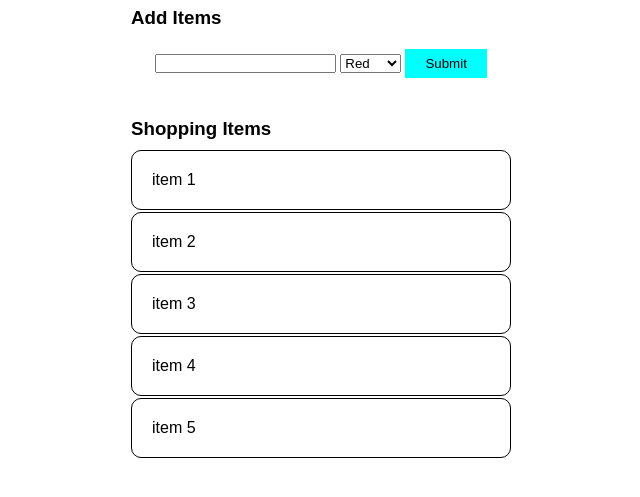
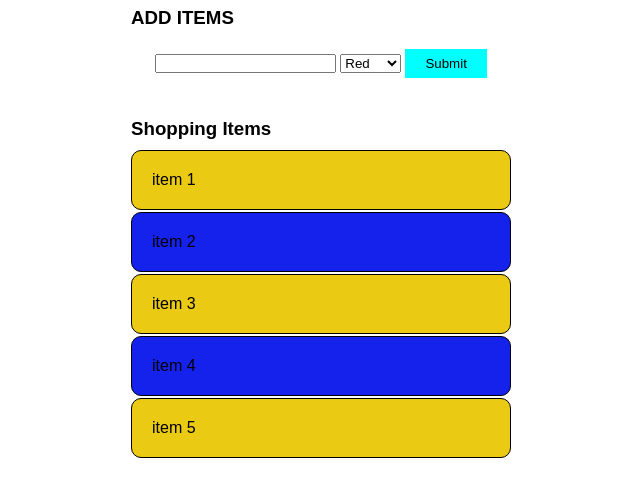
Before and after one commit to udaraayeshan/JAVASCRIPT, a plain HTML site: page 21. Javascript Document Object Model (DOM)/index.html in a window 1280 px wide. Shown: the part 43-540 px from the top of the page, without its empty margins (319-959 px from the left). Drawn offline with Linux system fonts and the light colour scheme.

Commit message:
htmlupdate2 and script1

```diff
--- a/21. Javascript Document Object Model (DOM)/index.html
+++ b/21. Javascript Document Object Model (DOM)/index.html
@@ -3,8 +3,7 @@
 <head>
     <meta charset="UTF-8">
     <meta http-equiv="X-UA-Compatible" content="IE=edge">
-    <meta name="viewport" content="width=device-width, initial-scale=1.0">
-    <title>Document</title>
+    <title>DOM</title>
     <style>
         /*Reset*/
          *{
@@ -70,6 +69,7 @@
 
 
     </style>
+
 </head>
 <body>
     <!--Navigation-->
@@ -80,7 +80,7 @@
     <!-- container -->
     <div class="container">
         <div class="frm">
-           <h3 id="frmt">Add Items</h3>
+        <h3 style="text-transform:uppercase" id="frmt">Add Items</h3>
            <form action="">
                <input type="text">
                <select>
@@ -95,15 +95,17 @@
         <div class="list">
             <h3>Shopping Items</h3>
             <ul id="li-items">
-              <li>item 1</li>
-              <li>item 2</li>
-              <li>item 3</li>
-              <li>item 4</li>
-              <li>item 5</li>
+              <li class="items">item 1</li>
+              <li class="items">item 2</li>
+              <li class="items">item 3</li>
+              <li class="items">item 4</li>
+              <li class="items">item 5</li>
            </ul>
 
         </div>
     </div>
 
+    <!-- external JS -->
+    <script src="./script1.js"></script>
 </body>
 </html>
--- /dev/null
+++ b/21. Javascript Document Object Model (DOM)/script1.js
@@ -0,0 +1,204 @@
+// -------------------------------------------
+// -------Select & Update DOM Elements--------
+// -------------------------------------------
+
+
+// ---Examine the document object---
+
+
+
+// --Get Properties--
+// console.dir(document);
+// console.log(document.URL);
+// console.log(document.charset);
+// console.log(document.lastModified);
+// console.log(document.title);
+// console.log(document.doctype);
+
+// console.log(document.head);
+// console.log(document.body);
+
+// console.log(document.all);
+// console.log(document.all[11]);
+
+
+
+// console.log(document.forms[0][1]);
+// console.log(document.links);
+// console.log(document.images);
+
+// // --Change values--
+// console.log(document.title);
+// document.title = "Document Object Model";
+// console.log(document.title);
+
+//  // --Not the best way--
+
+// document.all[11].textContent = "Shopping Item List"
+// console.log(document.all[11]);
+// console.log(document.all);       //me kramaya wadak naha
+
+
+
+ // -----------------------------------
+
+ // ---Select elements using [ID]---
+
+// console.log(document.all);
+// console.log(document.getElementById('frmt'));   //me kramaya thama wadagath
+// var formTitle = document.getElementById('frmt');
+// console.log(formTitle);
+
+
+
+
+
+
+
+// --[textContent, innerText & innerHTML]--
+
+// formTitle.textContent = 'Add Shopping Items';  //style wada karanne naha console eke
+
+// formTitle.innerText = 'Shopping Items';  //style wada karanawa console eke
+
+// formTitle.innerHTML = '<i>Hello </i>Add Items'; //wenas karaganath puluwan element ekak add kara ganna bawitha karayi //html wenas karanna puluwan
+
+/*
+    1. The innerText property returns just the text, without spacing and inner element tags. And it cares about styling.
+    2. The innerHTML property returns the text, including all spacing and inner element tags.
+    3. The textContent property returns the text with spacing, but without inner element tags.
+*/
+// console.log(formTitle.textContent);
+// console.log(formTitle.innerText);
+// console.log(formTitle.innerHTML);
+
+
+
+
+
+// // --[Styling]--
+// var navigation = document.getElementById('navbar');
+// navigation.style.backgroundColor = '#090209';
+// navigation.style.color = '#fff';
+
+
+
+
+
+
+
+// ---Select elements using [Class name]---
+// var items = document.getElementsByClassName('items');
+// console.log(items);
+// console.log(items[2]);
+// items[2].textContent = 'Hand Bag';
+// console.log(items[2]);
+
+
+
+// // --Styling--
+// items[2].style.fontFamily = 'serif';
+// items[2].style.backgroundColor = '#ebca14';
+
+// // --Change back color of all the list items--
+// for(var i of items){
+//     i.style.backgroundColor = '#a7520c';
+ //}
+
+// // -----------------------------------
+
+
+
+
+
+// // ---Select elements using [Tag name]---
+
+// var li = document.getElementsByTagName('li');
+// console.log(li);
+// console.log(li[0]);
+// li[2].textContent = 'Book';
+// console.log(li[2]);
+
+// // --Styling--
+// li[2].style.color = '#fff';
+// li[2].style.backgroundColor = '#ebca14';
+
+// // --Change back color of all the list items--
+// for(var i of li){
+//     i.style.backgroundColor = '#1422eb';
+// }
+
+// // -----------------------------------
+
+
+
+
+
+
+// // ---Select elements using [Query selector]--- (godak thibboth mul ekata pamanak wenas kama siduwe)
+
+// // The querySelector() method returns the first element that matches a specified CSS selector(s) in the document.
+
+// // --ID--
+// var hd = document.querySelector('#navbar');  // id eke mark ekath ekka denna onaa
+// hd.style.border = 'solid #000 2px';
+
+// // --Tag--
+// var input = document.querySelector('input');
+// input.style.backgroundColor = '#ebca14';
+// input.value = 'Paint Bucket';
+
+// // --Class--
+// var item = document.querySelector('.items');
+// item.style.fontSize = 28+'px';
+
+// // --Pseudo Classes--
+// var item = document.querySelector('.items:nth-child(even)'); //css waladith thinawa
+// item.style.backgroundColor = '#ebca14';
+
+// // --Mix Selectors--
+//  var it = document.querySelector('div .frm #frmt');
+//  item.style.color = 'red';
+
+// // -----------------------------------
+
+
+
+
+
+// // ---Select elements using [Query selector all]---
+// // The querySelectorAll() method returns all elements in the document that matches a specified CSS selector(s), as a static NodeList object.
+
+// // --ID--
+// var hd = document.querySelectorAll('#hdt');
+// console.log(hd);
+
+// // --Tag--
+// var dv = document.querySelectorAll('div');
+// console.log(dv);
+// console.log(dv[1]);
+
+// // --Class--
+// var cl = document.querySelectorAll('.items');
+// console.log(cl);
+
+// // --Mix Selectors--
+// var mx = document.querySelectorAll('div .list li');
+// console.log(mx);
+
+// // --Pseudo Classes--    css walath thinawa[godak selecter kara ganna Pseudo code bawitha karayi]
+// // Grab all the odd list items
+
+var odd = document.querySelectorAll('li:nth-child(odd)'); // 1,3,5 vale laba dee
+var even = document.querySelectorAll('li:nth-child(even)'); //  2,4
+console.log(odd);
+for(var i of odd){
+    i.style.backgroundColor = '#ebca14';
+}
+
+for(var j of even){
+    j.style.backgroundColor = '#1422eb';
+}
+
+
+//Query selector and Query selector all me dekata huru wena eka hodayi
```
